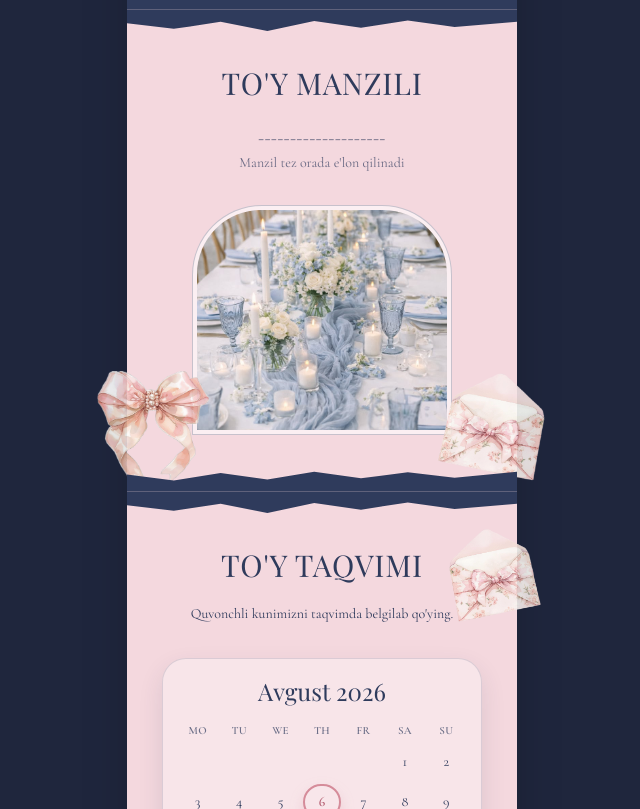
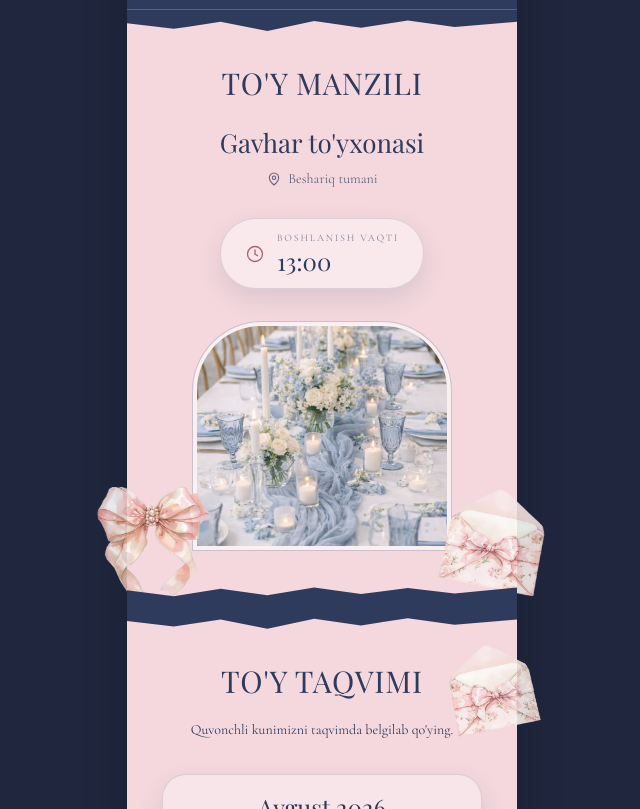
Before and after one commit to Omaddevs/taklifnoma, a React (Vite) app: page / in a window 1280 px wide. Shown: the part 1220-2029 px from the top of the page, without its empty margins (318-958 px from the left). Built offline with nearby package versions, Linux system fonts and the light colour scheme.

Commit message:
Update location details and styling in Location components

```diff
--- a/src/components/Location.jsx
+++ b/src/components/Location.jsx
@@ -6,13 +6,17 @@ import RevealSection from './RevealSection'
 const copy = {
   uz: {
     title: "To'y manzili",
-    place: '____________________',
-    addr: "Manzil tez orada e'lon qilinadi",
+    place: "Gavhar to'yxonasi",
+    addr: 'Beshariq tumani',
+    timeLabel: 'Boshlanish vaqti',
+    time: '13:00',
   },
   ru: {
     title: 'Место проведения',
-    place: '____________________',
-    addr: 'Адрес будет объявлен позже',
+    place: 'Дом торжеств «Gavhar»',
+    addr: 'Бешарыкский район',
+    timeLabel: 'Начало',
+    time: '13:00',
   },
 }
 
@@ -32,8 +36,33 @@ function Location({ locale = 'uz' }) {
         className="float-soft pointer-events-none absolute bottom-2 right-[-30px] w-28 scale-x-[-1] opacity-90"
       />
       <h2 className="font-['Playfair_Display'] text-3xl uppercase tracking-wide">{t.title}</h2>
-      <p className="mt-6 text-sm font-medium italic">{t.place}</p>
-      <p className="mt-2 text-sm text-[#2f3b5c]/70">{t.addr}</p>
+
+      <p className="mt-6 font-['Playfair_Display'] text-[26px] leading-snug text-[#2f3b5c]">
+        {t.place}
+      </p>
+
+      <p className="mt-2 inline-flex items-center gap-1.5 text-sm text-[#2f3b5c]/75">
+        <svg viewBox="0 0 24 24" className="h-4 w-4 shrink-0" fill="none" stroke="currentColor" strokeWidth="1.6">
+          <path d="M12 21s7-6.1 7-11a7 7 0 1 0-14 0c0 4.9 7 11 7 11Z" strokeLinejoin="round" />
+          <circle cx="12" cy="10" r="2.6" />
+        </svg>
+        {t.addr}
+      </p>
+
+      <div className="mx-auto mt-6 flex w-fit items-center gap-3 rounded-full border border-[#2f3b5c]/15 bg-white/45 px-6 py-3 shadow-[0_10px_24px_rgba(47,59,92,0.12)]">
+        <svg viewBox="0 0 24 24" className="h-5 w-5 shrink-0 text-[#b45f72]" fill="none" stroke="currentColor" strokeWidth="1.6">
+          <circle cx="12" cy="12" r="9" />
+          <path d="M12 7v5.2l3.2 1.9" strokeLinecap="round" strokeLinejoin="round" />
+        </svg>
+        <span className="text-left">
+          <span className="block text-[10px] uppercase tracking-[0.18em] text-[#2f3b5c]/60">
+            {t.timeLabel}
+          </span>
+          <span className="block font-['Playfair_Display'] text-2xl leading-tight text-[#2f3b5c]">
+            {t.time}
+          </span>
+        </span>
+      </div>
 
       <div className="mx-auto mt-8 h-[230px] w-[260px] overflow-hidden rounded-t-[70px] border border-[#2f3b5c]/25 bg-white/60 p-1">
         <img
```
